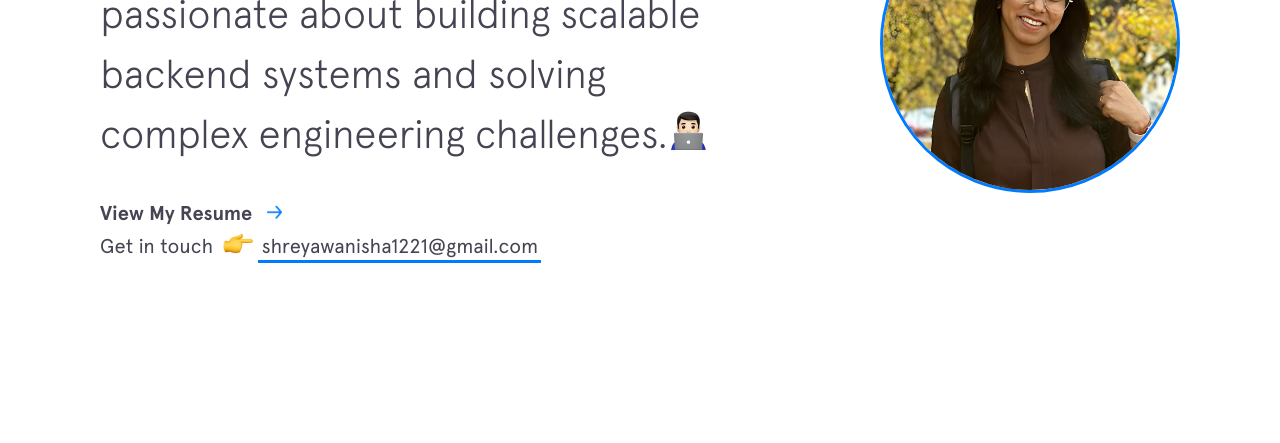
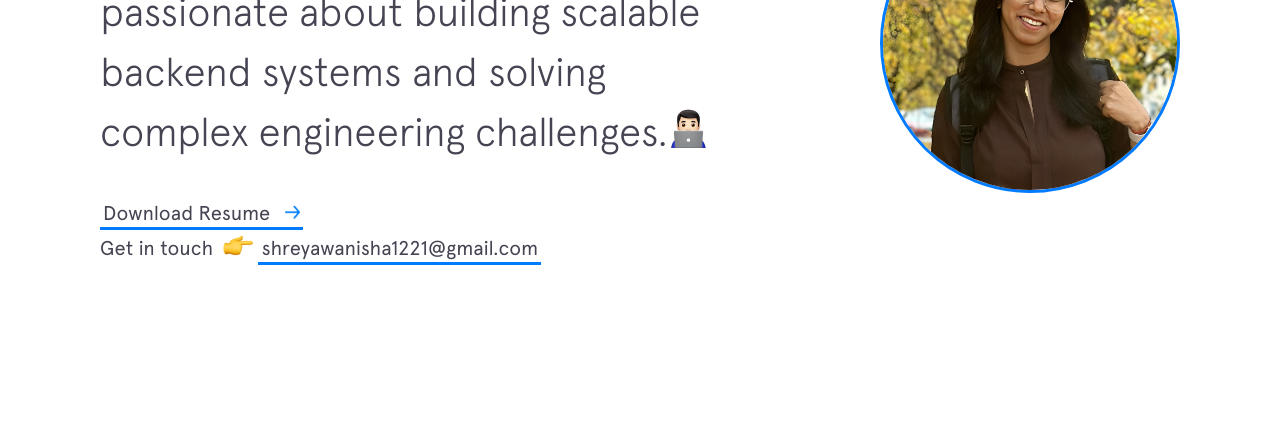
Before and after one commit to shreya2430/Portfolio, a Gatsby site: page / in a window 1280 px wide. Shown: the part 357-800 px from the top of the page. Built offline with nearby package versions, Linux system fonts and the light colour scheme; Gatsby itself is replaced by a stand-in of ours.

Commit message:
add functionality to download the resume

```diff
--- a/src/components/intro/intro.js
+++ b/src/components/intro/intro.js
@@ -1,6 +1,7 @@
 import * as React from "react"
 import "./intro.scss"
 import profileImage from "../../img/profile.jpg"
+import resume from "../../../public/resume.pdf"
 
 const introData = {
   title: "Hello! ",
@@ -31,6 +32,15 @@ const Intro = () => {
     }, 1000);
   }, []);
 
+  const downloadResume = () => {
+    const link = document.createElement('a');
+    link.href = resume;
+    link.download = 'Shreya_Wanisha_Resume.pdf';
+    document.body.appendChild(link);
+    link.click();
+    document.body.removeChild(link);
+  };
+
   return (
     <header className="intro">
       <div className="intro__content">
@@ -45,7 +55,22 @@ const Intro = () => {
           </h2>
 
           <h3 className="intro__contact">
-            <a href="./resume.pdf" target="_blank" rel="noreferrer" className="arrow-link">View My Resume</a>
+            <button
+              onClick={downloadResume}
+              className="arrow-link download-btn"
+              style={{
+                background: 'transparent',
+                border: 'none',
+                cursor: 'pointer',
+                font: 'inherit',
+                color: 'inherit',
+                padding: '2px 3px',
+                textDecoration: 'none',
+                display: 'inline-block'
+              }}
+            >
+              Download Resume
+            </button>
             <br />
             <span>{introData.contact}</span>
             <span className="emoji pointer"></span>
--- a/src/components/intro/intro.scss
+++ b/src/components/intro/intro.scss
@@ -205,4 +205,18 @@
       }
     }
   }
+  .intro {
+    &__contact {
+      .download-btn {
+        @include transition;
+        font-weight: 400;
+        box-shadow: inset 0 -3px 0 $blue;
+
+        &:hover {
+          box-shadow: inset 0 -3px 0 0 $blue;
+          color: $white;
+        }
+      }
+    }
+  }
 }
```
